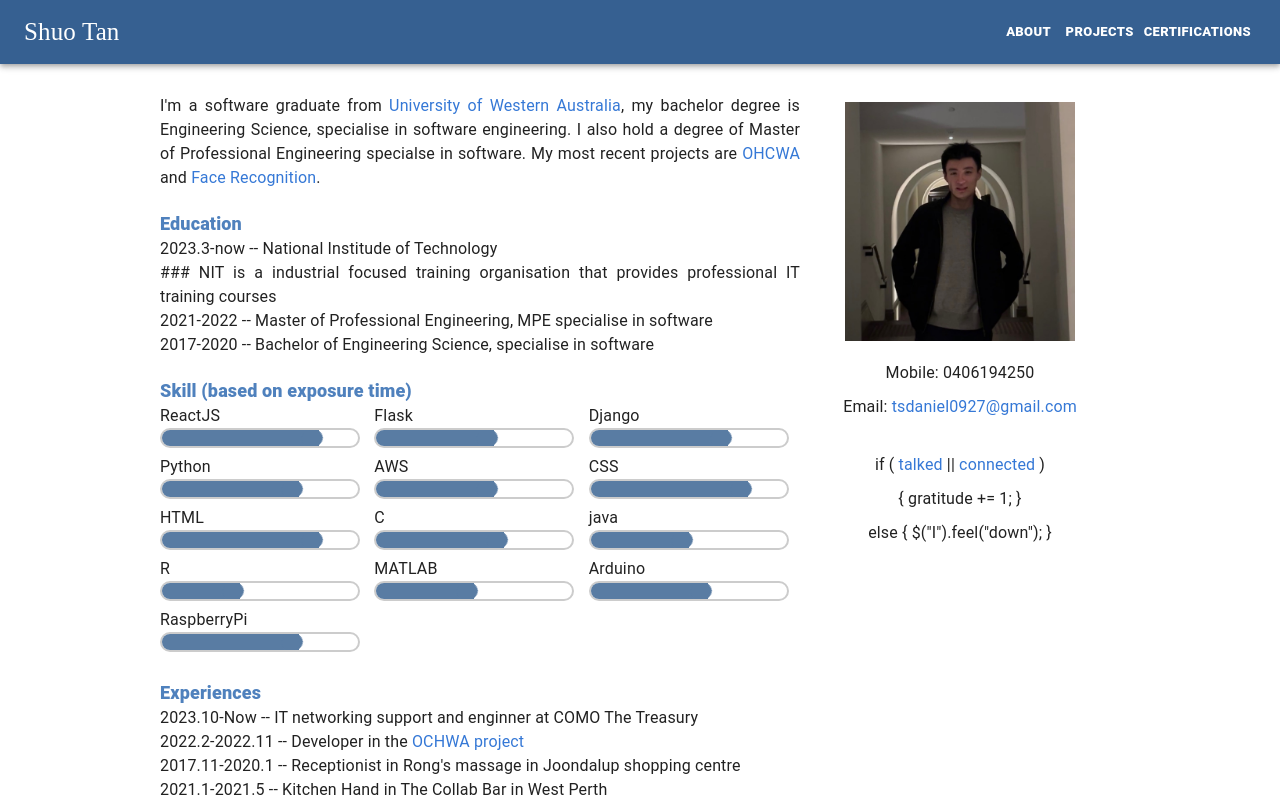
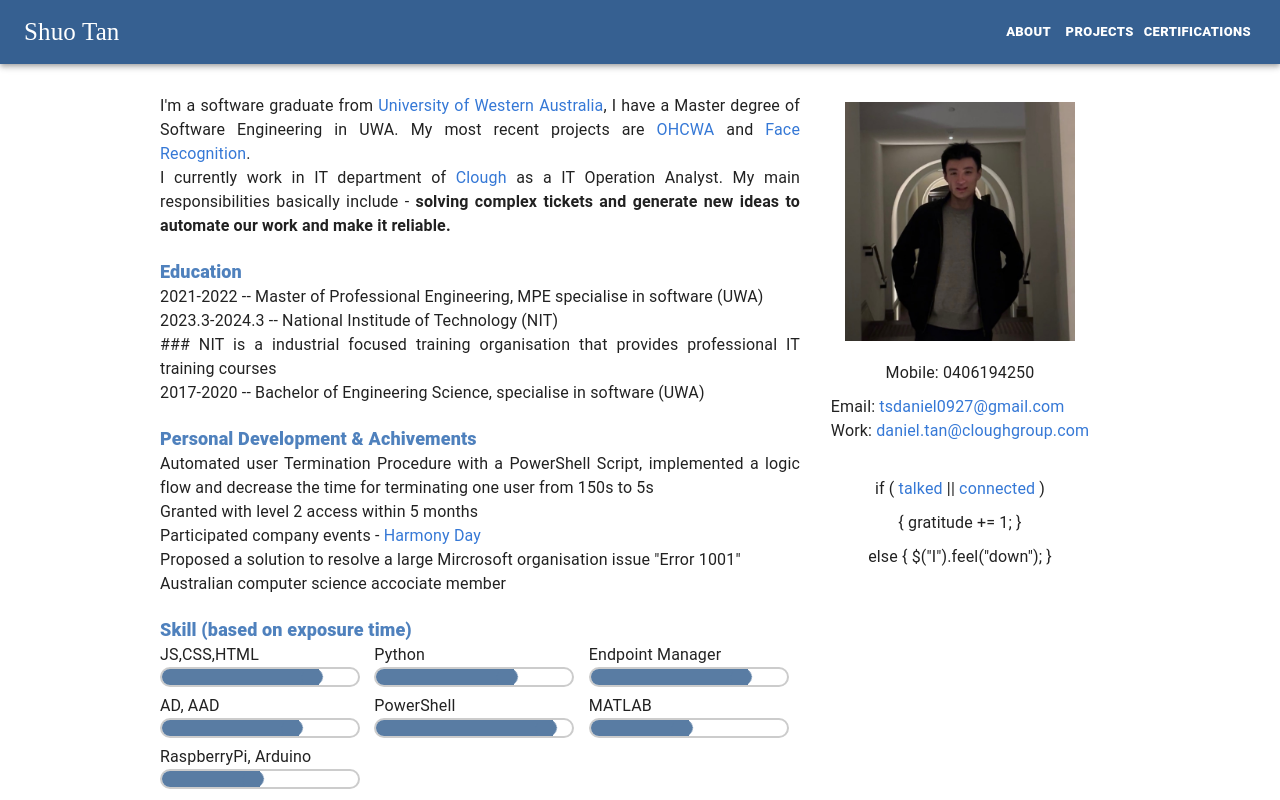
Before and after one commit to tsdaniel0927/shuotan, a React (Create React App) app in the folder mysite/: page /about in a window 1280 px wide. Shown: the top 800 px of the page. Built offline with nearby package versions, Linux system fonts and the light colour scheme; sample sign-in values are in the browser's storage.

Commit message:
added current working experience

```diff
--- a/mysite/src/pages/About.js
+++ b/mysite/src/pages/About.js
@@ -12,40 +12,43 @@ function About(){
             <div className="flex-wrapper-about">
                 <div className="wrapper-left">
                     <div style={{marginBottom:'20px'}}>
-                        I'm a software graduate from <a className="hyper-link" href='https://uwa.edu.au'>University of Western Australia</a>, my bachelor degree is Engineering Science, specialise in software engineering. I also hold a degree of Master of Professional Engineering specialse in software. My most recent projects are <a className='hyper-link' href="/projects/ohcwa">OHCWA</a> and <a className='hyper-link' href="/projects/facedetection">Face Recognition</a>.
+                        I'm a software graduate from <a className="hyper-link" href='https://uwa.edu.au'>University of Western Australia</a>, I have a Master degree of Software Engineering in UWA. My most recent projects are <a className='hyper-link' href="/projects/ohcwa">OHCWA</a> and <a className='hyper-link' href="/projects/facedetection">Face Recognition</a>. <br/>
+                        I currently work in IT department of <a className="hyper-link" href="https://www.linkedin.com/company/cloughgroup/posts/">Clough</a> as a IT Operation Analyst. My main responsibilities basically include - <b> solving complex tickets and generate new ideas to automate our work and make it reliable. </b>
                     </div>
 
                     <span className="sub-heading">Education</span>
                     <div style={{marginBottom:'20px'}}>
-                        2023.3-now -- National Institude of Technology <br/>
+                        2021-2022 -- Master of Professional Engineering, MPE specialise in software (UWA)<br/>
+                        2023.3-2024.3 -- National Institude of Technology (NIT)<br/>
                         ### NIT is a industrial focused training organisation that provides professional IT training courses <br/>
-                        2021-2022 -- Master of Professional Engineering, MPE specialise in software <br/>
-                        2017-2020 -- Bachelor of Engineering Science, specialise in software
+                        2017-2020 -- Bachelor of Engineering Science, specialise in software (UWA)
+                    </div>
+
+                    <span className="sub-heading">Personal Development & Achivements</span>
+                    <div style={{marginBottom:'20px'}}>
+                        Automated user Termination Procedure with a PowerShell Script, implemented a logic flow and decrease the time for terminating one user from 150s to 5s<br/>
+                        Granted with level 2 access within 5 months<br/>
+                        Participated company events - <a className="hyper-link" href="https://www.linkedin.com/feed/update/urn:li:activity:7176401480394973184/">Harmony Day</a><br/>
+                        Proposed a solution to resolve a large Mircrosoft organisation issue "Error 1001"<br/>
+                        Australian computer science accociate member<br/>
                     </div>
 
                     <span className="sub-heading">Skill (based on exposure time)</span>
                     <div style={{marginBottom:'20px'}}>
-                        <SkillBar skill="ReactJS" score={80}/> &nbsp;
-                        <SkillBar skill="Flask" score={60}/> &nbsp;
-                        <SkillBar skill="Django" score={70}/> &nbsp;
+                        <SkillBar skill="JS,CSS,HTML" score={80}/> &nbsp;
                         <SkillBar skill="Python" score={70}/> &nbsp;
-                        <SkillBar skill="AWS" score={60}/> &nbsp;
-                        <SkillBar skill="CSS" score={80}/> &nbsp;
-                        <SkillBar skill="HTML" score={80}/> &nbsp;
-                        <SkillBar skill="C" score={65}/> &nbsp;
-                        <SkillBar skill="java" score={50}/> &nbsp;
-                        <SkillBar skill="R" score={40}/> &nbsp;
+                        <SkillBar skill="Endpoint Manager" score={80}/> &nbsp;
+                        <SkillBar skill="AD, AAD" score={70}/> &nbsp;
+                        <SkillBar skill="PowerShell" score={90}/> &nbsp;
                         <SkillBar skill="MATLAB" score={50}/> &nbsp;
-                        <SkillBar skill="Arduino" score={60}/> &nbsp;
-                        <SkillBar skill="RaspberryPi" score={70}/> &nbsp;
+                        <SkillBar skill="RaspberryPi, Arduino" score={50}/> &nbsp;
                     </div>
 
                     <span className="sub-heading">Experiences</span>
                     <div style={{marginBottom:'20px'}}>
-                        2023.10-Now -- IT networking support and enginner at COMO The Treasury <br/>
-                        2022.2-2022.11 -- Developer in the <a className="hyper-link" href="/projects/ohcwa">OCHWA project</a> <br/>
-                        2017.11-2020.1 -- Receptionist in Rong's massage in Joondalup shopping centre <br/>
-                        2021.1-2021.5 -- Kitchen Hand in The Collab Bar in West Perth
+                        2023.12-now -- IT Services and Operations Support Analyst <br/>
+                        2023.10-2024.1 -- IT networking support and enginner at COMO The Treasury <br/>
+                        2022.2-2022.11 -- Software Engineer in the <a className="hyper-link" href="/projects/ohcwa">OCHWA project</a> <br/>
                     </div>
 
                     <span className="sub-heading">Courses</span>
@@ -57,11 +60,6 @@ function About(){
                         Design Project - Data Entry System for patients <b>(High Distinction)</b>
                     </div>
 
-                    <span className="sub-heading">Personal Development</span>
-                    <div style={{marginBottom:'20px'}}>
-                        Australian computer science accociate member
-                    </div>
-
                     <span className="sub-heading">Volunteer</span>
                     <div style={{marginBottom:'20px'}}>
                         {/* <a className="hyper-link" href="https://www.instagram.com/p/CCS-N_Ljfsj/">Attended protest for protecting animals</a><br/> */}
@@ -71,13 +69,17 @@ function About(){
                     <span className="sub-heading">References</span>
                     <div style={{marginBottom:'20px'}}>
                         Tasha Stewart (Senior Property Manager) -- 0424690300<br/>
+                        Marc Barber (Senior IT Infrastructure Expert) -- Marc.Barber@live.com
                     </div>
                 </div>
 
                 <div className="wrapper-right">
                     <img src={profileIMG} alt="Profile" className="profile-image"/>
                     <div className="contact-details">Mobile: 0406194250</div>
-                    <div className="contact-details">Email: <a className="hyper-link" href={`mailto:${email}`}>tsdaniel0927@gmail.com</a></div> <br/>
+                    <div className="contact-details">
+                        Email: <a className="hyper-link" href={`mailto:${email}`}>tsdaniel0927@gmail.com</a> <br/>
+                        Work: <a className="hyper-link" href={`mailto:${email}`}>daniel.tan@cloughgroup.com</a>
+                    </div> <br/>
                     <div className="contact-details"> {'if ('} <a className="hyper-link" href={`mailto:${email}`}>talked</a> {'||'} <a className="hyper-link" href="https://www.linkedin.com/in/daniel-tan-37870a133">connected</a> {')'} </div>
                     <div className="contact-details"> {'    { gratitude += 1; }'} </div>
                     <div className="contact-details" style={{marginBottom:'20px'}}> {'else { $("I").feel("down"); }'}  </div>
```
